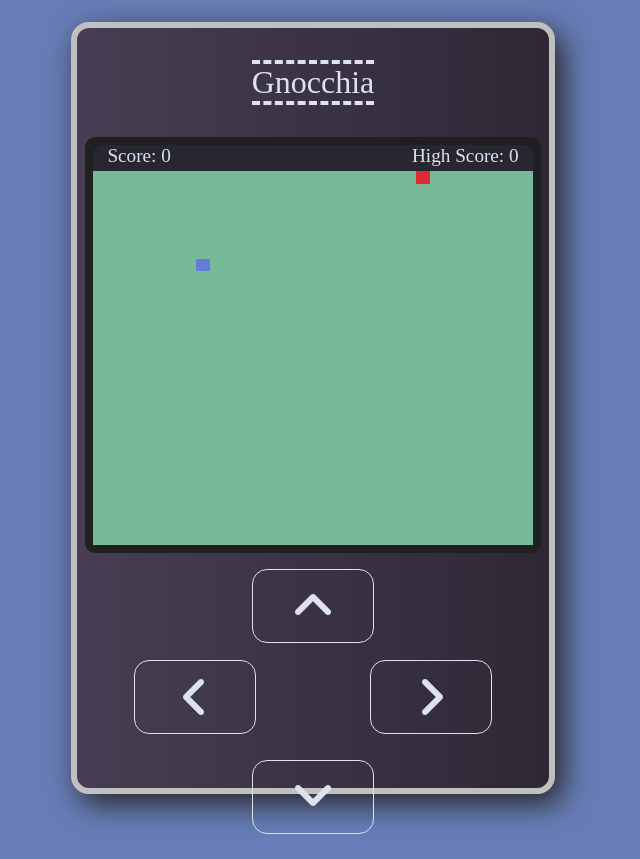
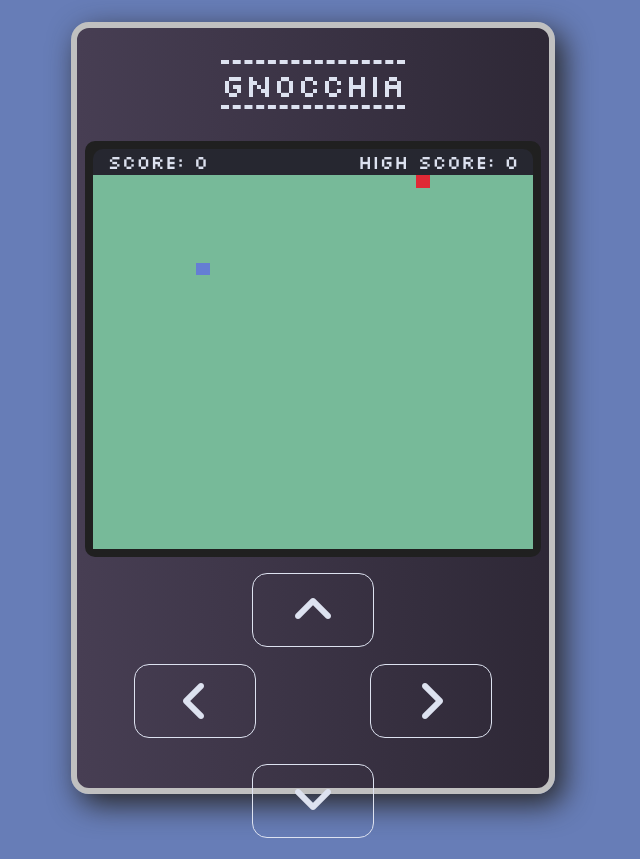
Before and after one commit to JordanPCox/browser-game, a plain HTML site: page index.html in a window 1280 px wide. Shown: the whole page, without its empty margins (327-967 px from the left). Drawn offline with Linux system fonts and the light colour scheme.

Commit message:
Fixed google fonts api link.

```diff
--- a/index.html
+++ b/index.html
@@ -6,7 +6,7 @@
     <title>Snake Game</title>
     <link rel="preconnect" href="https://fonts.googleapis.com">
     <link rel="preconnect" href="https://fonts.gstatic.com" crossorigin>
-    <link href="https://fonts.googleapis.com/css2?family=Bodoni+Moda:opsz,wght@6..96,500&family=Nanum+Myeongjo:wght@400;700&family=Ubuntu+Condensed&display=swap" rel="stylesheet">
+    <link href="https://fonts.googleapis.com/css2?family=Silkscreen&display=swap" rel="stylesheet">
     <link rel="stylesheet" href="./assets/style.css">
     <link rel="stylesheet" href="https://cdnjs.cloudflare.com/ajax/libs/font-awesome/6.5.1/css/all.min.css">
     <script src="./app.js" defer></script>
```
